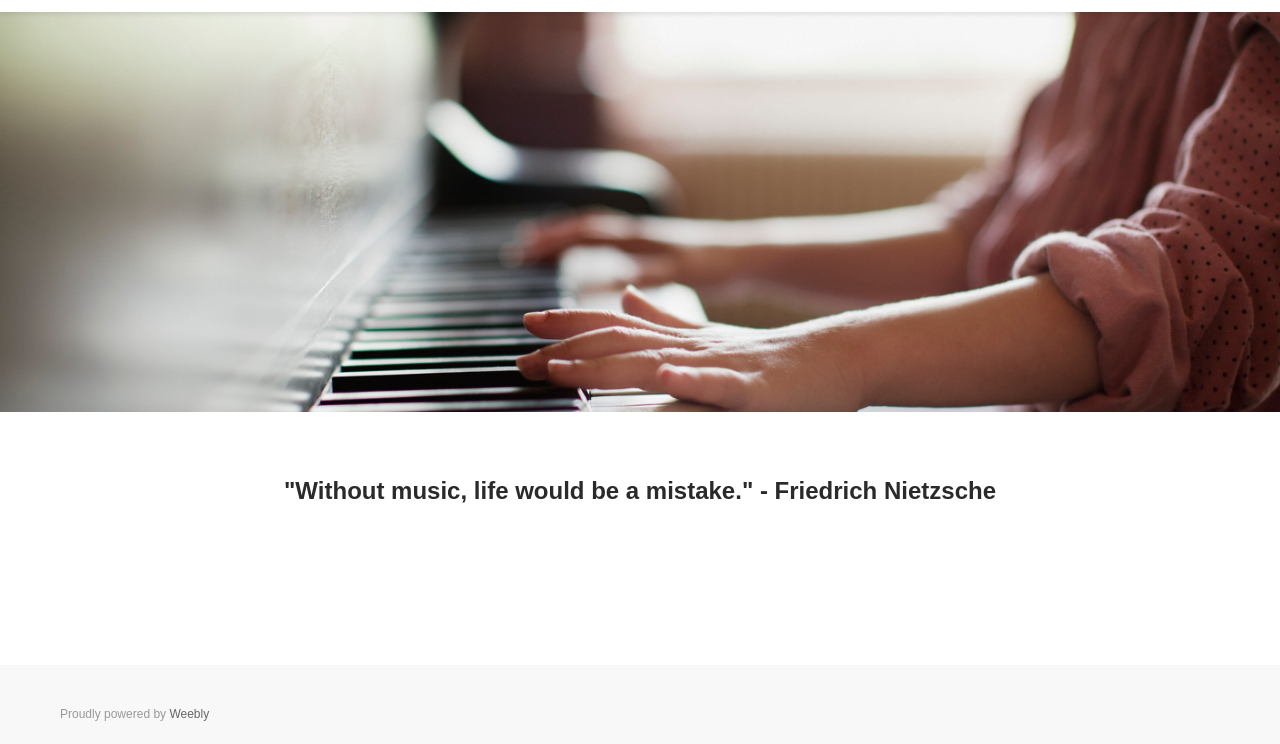
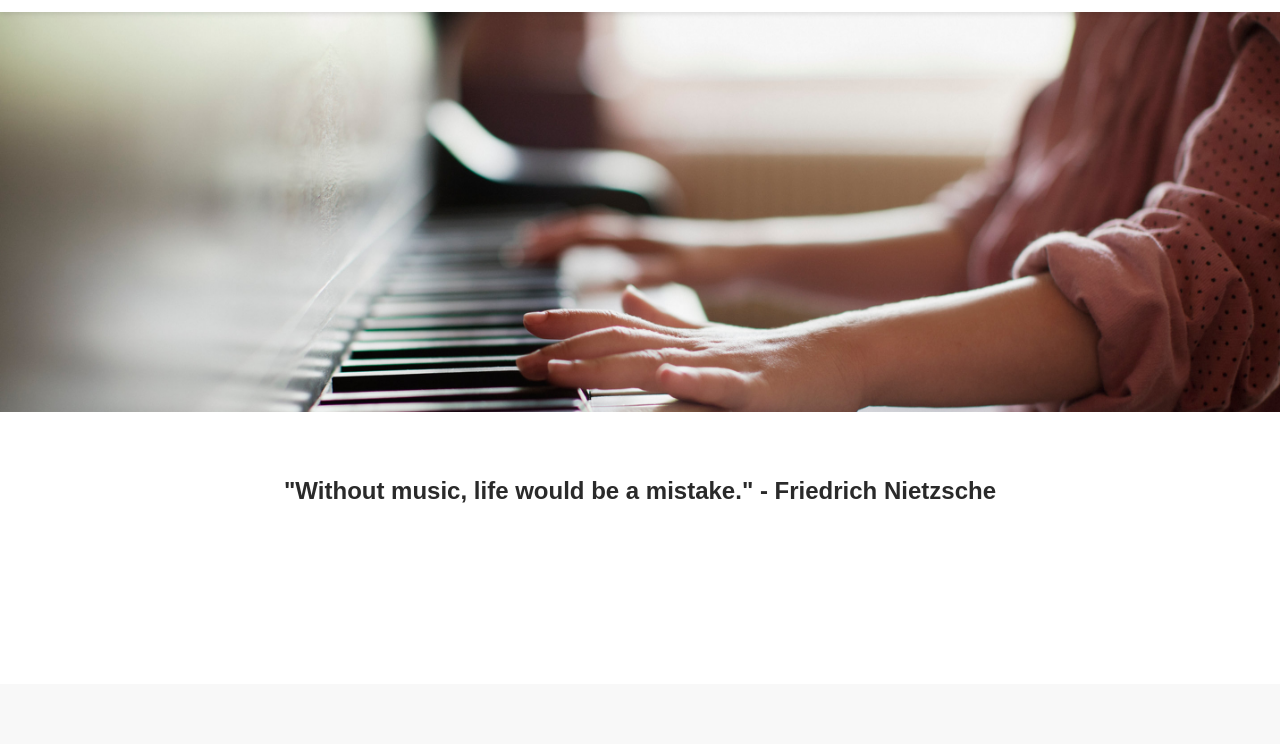
Before and after one commit to MilesGreen7/jonathangreenpianostudio, a plain HTML site: page index.html in a window 1280 px wide. Shown: the part 56-800 px from the top of the page. Drawn offline with Linux system fonts and the light colour scheme.

Commit message:
removed weebly footer text on index.html

```diff
--- a/index.html
+++ b/index.html
@@ -330,7 +330,6 @@
         <div id="footer-wrap">
             <div class="container">
                 <div class="weebly-footer">
-                    Proudly powered by <a href="https://www.weebly.com" target="_blank">Weebly</a>
                 </div>
             </div>
         </div>
```
